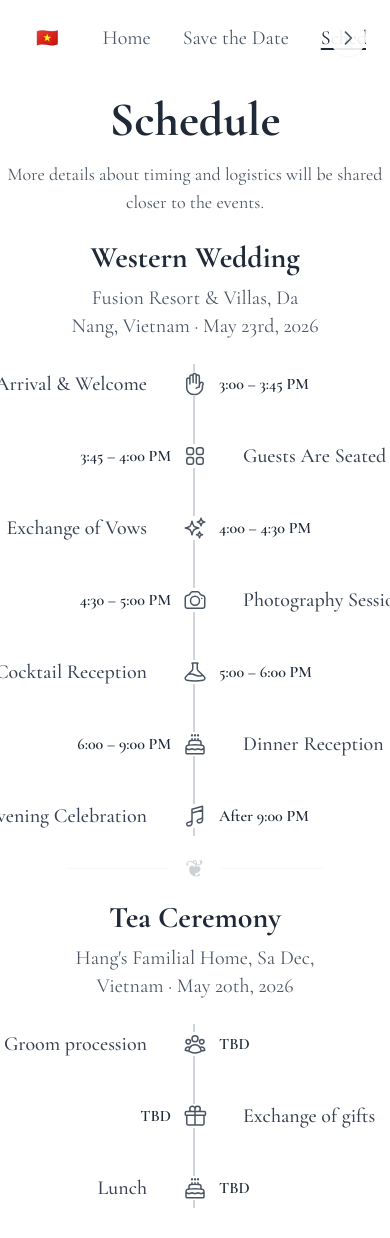
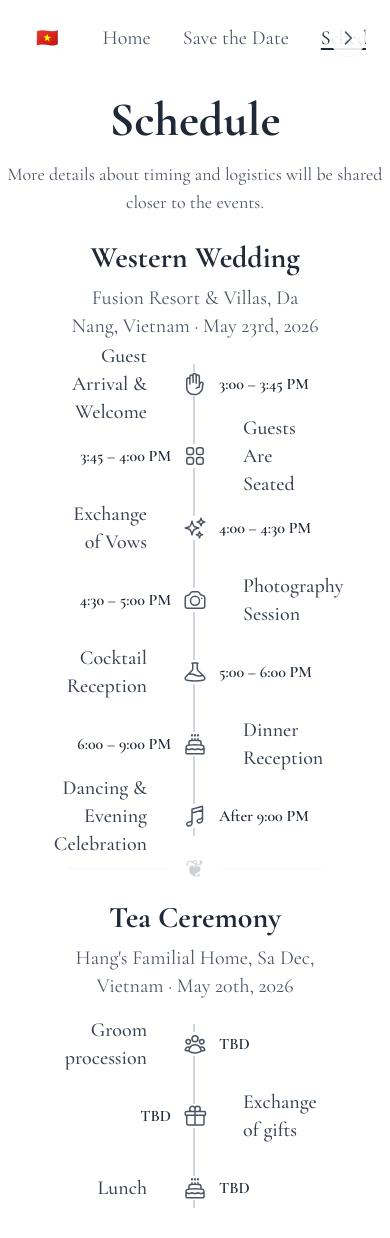
Before and after one commit to ericandoh/wedding, a Next.js app: page /schedule in a window 390 px wide. Shown: the top 1238 px of the page. Built offline with nearby package versions, Linux system fonts and the light colour scheme; a web font is replaced by a local one.

Commit message:
fix schedule page format

```diff
--- a/app/schedule/page.tsx
+++ b/app/schedule/page.tsx
@@ -85,119 +85,119 @@ export default function Schedule() {
                   {/* Timeline Events */}
                   <div className="space-y-8">
                     {/* Event 1: Guest Arrival */}
-                    <div className={`relative flex items-center justify-center min-h-[40px] transition-all duration-500 ${visibleItems.includes(0) ? 'opacity-100 translate-y-0' : 'opacity-0 translate-y-4'}`}>
-                      <div className="absolute left-1/2 transform -translate-x-1/2 z-10 bg-white">
+                    <div className={`group relative flex items-center justify-center min-h-[40px] transition-all duration-500 cursor-pointer ${visibleItems.includes(0) ? 'opacity-100 translate-y-0' : 'opacity-0 translate-y-4'}`}>
+                      <div className="absolute left-1/2 transform -translate-x-1/2 z-10 bg-white transition-transform duration-300 group-hover:scale-125">
                         <HandRaisedIcon className="w-6 h-6 text-gray-600" strokeWidth={1.5} />
                       </div>
-                      <div className="absolute right-1/2 pr-12 text-right">
-                        <div className="text-body text-xl text-gray-700 font-medium whitespace-nowrap">
+                      <div className="absolute right-1/2 pr-12 text-right max-w-[40vw] md:max-w-none transition-transform duration-300 group-hover:scale-110">
+                        <div className="text-body text-xl text-gray-700 font-medium">
                           {t.guestArrivalWelcome}
                         </div>
                       </div>
-                      <div className="absolute left-1/2 pl-6 text-left">
-                        <div className="text-body text-base text-gray-800 font-semibold whitespace-nowrap">
+                      <div className="absolute left-1/2 pl-6 text-left max-w-[40vw] md:max-w-none transition-transform duration-300 group-hover:scale-110">
+                        <div className="text-body text-base text-gray-800 font-semibold">
                           3:00 – 3:45 PM
                         </div>
                       </div>
                     </div>
 
                     {/* Event 2: Guests Seated */}
-                    <div className={`relative flex items-center justify-center min-h-[40px] transition-all duration-500 ${visibleItems.includes(1) ? 'opacity-100 translate-y-0' : 'opacity-0 translate-y-4'}`}>
-                      <div className="absolute left-1/2 transform -translate-x-1/2 z-10 bg-white">
+                    <div className={`group relative flex items-center justify-center min-h-[40px] transition-all duration-500 cursor-pointer ${visibleItems.includes(1) ? 'opacity-100 translate-y-0' : 'opacity-0 translate-y-4'}`}>
+                      <div className="absolute left-1/2 transform -translate-x-1/2 z-10 bg-white transition-transform duration-300 group-hover:scale-125">
                         <Squares2X2Icon className="w-6 h-6 text-gray-600" strokeWidth={1.5} />
                       </div>
-                      <div className="absolute right-1/2 pr-6 text-right">
-                        <div className="text-body text-base text-gray-800 font-semibold whitespace-nowrap">
+                      <div className="absolute right-1/2 pr-6 text-right max-w-[40vw] md:max-w-none transition-transform duration-300 group-hover:scale-110">
+                        <div className="text-body text-base text-gray-800 font-semibold">
                           3:45 – 4:00 PM
                         </div>
                       </div>
-                      <div className="absolute left-1/2 pl-12 text-left">
-                        <div className="text-body text-xl text-gray-700 font-medium whitespace-nowrap">
+                      <div className="absolute left-1/2 pl-12 text-left max-w-[40vw] md:max-w-none transition-transform duration-300 group-hover:scale-110">
+                        <div className="text-body text-xl text-gray-700 font-medium">
                           {t.guestsAreSeated}
                         </div>
                       </div>
                     </div>
 
                     {/* Event 3: Exchange of Vows */}
-                    <div className={`relative flex items-center justify-center min-h-[40px] transition-all duration-500 ${visibleItems.includes(2) ? 'opacity-100 translate-y-0' : 'opacity-0 translate-y-4'}`}>
-                      <div className="absolute left-1/2 transform -translate-x-1/2 z-10 bg-white">
+                    <div className={`group relative flex items-center justify-center min-h-[40px] transition-all duration-500 cursor-pointer ${visibleItems.includes(2) ? 'opacity-100 translate-y-0' : 'opacity-0 translate-y-4'}`}>
+                      <div className="absolute left-1/2 transform -translate-x-1/2 z-10 bg-white transition-transform duration-300 group-hover:scale-125">
                         <SparklesIcon className="w-6 h-6 text-gray-600" strokeWidth={1.5} />
                       </div>
-                      <div className="absolute right-1/2 pr-12 text-right">
-                        <div className="text-body text-xl text-gray-700 font-medium whitespace-nowrap">
+                      <div className="absolute right-1/2 pr-12 text-right max-w-[40vw] md:max-w-none transition-transform duration-300 group-hover:scale-110">
+                        <div className="text-body text-xl text-gray-700 font-medium">
                           {t.exchangeOfVows}
                         </div>
                       </div>
-                      <div className="absolute left-1/2 pl-6 text-left">
-                        <div className="text-body text-base text-gray-800 font-semibold whitespace-nowrap">
+                      <div className="absolute left-1/2 pl-6 text-left max-w-[40vw] md:max-w-none transition-transform duration-300 group-hover:scale-110">
+                        <div className="text-body text-base text-gray-800 font-semibold">
                           4:00 – 4:30 PM
                         </div>
                       </div>
                     </div>
 
                     {/* Event 4: Photography */}
-                    <div className={`relative flex items-center justify-center min-h-[40px] transition-all duration-500 ${visibleItems.includes(3) ? 'opacity-100 translate-y-0' : 'opacity-0 translate-y-4'}`}>
-                      <div className="absolute left-1/2 transform -translate-x-1/2 z-10 bg-white">
+                    <div className={`group relative flex items-center justify-center min-h-[40px] transition-all duration-500 cursor-pointer ${visibleItems.includes(3) ? 'opacity-100 translate-y-0' : 'opacity-0 translate-y-4'}`}>
+                      <div className="absolute left-1/2 transform -translate-x-1/2 z-10 bg-white transition-transform duration-300 group-hover:scale-125">
                         <CameraIcon className="w-6 h-6 text-gray-600" strokeWidth={1.5} />
                       </div>
-                      <div className="absolute right-1/2 pr-6 text-right">
-                        <div className="text-body text-base text-gray-800 font-semibold whitespace-nowrap">
+                      <div className="absolute right-1/2 pr-6 text-right max-w-[40vw] md:max-w-none transition-transform duration-300 group-hover:scale-110">
+                        <div className="text-body text-base text-gray-800 font-semibold">
                           4:30 – 5:00 PM
                         </div>
                       </div>
-                      <div className="absolute left-1/2 pl-12 text-left">
-                        <div className="text-body text-xl text-gray-700 font-medium whitespace-nowrap">
+                      <div className="absolute left-1/2 pl-12 text-left max-w-[40vw] md:max-w-none transition-transform duration-300 group-hover:scale-110">
+                        <div className="text-body text-xl text-gray-700 font-medium">
                           {t.photographySession}
                         </div>
                       </div>
                     </div>
 
                     {/* Event 5: Cocktail Reception */}
-                    <div className={`relative flex items-center justify-center min-h-[40px] transition-all duration-500 ${visibleItems.includes(4) ? 'opacity-100 translate-y-0' : 'opacity-0 translate-y-4'}`}>
-                      <div className="absolute left-1/2 transform -translate-x-1/2 z-10 bg-white">
+                    <div className={`group relative flex items-center justify-center min-h-[40px] transition-all duration-500 cursor-pointer ${visibleItems.includes(4) ? 'opacity-100 translate-y-0' : 'opacity-0 translate-y-4'}`}>
+                      <div className="absolute left-1/2 transform -translate-x-1/2 z-10 bg-white transition-transform duration-300 group-hover:scale-125">
                         <BeakerIcon className="w-6 h-6 text-gray-600" strokeWidth={1.5} />
                       </div>
-                      <div className="absolute right-1/2 pr-12 text-right">
-                        <div className="text-body text-xl text-gray-700 font-medium whitespace-nowrap">
+                      <div className="absolute right-1/2 pr-12 text-right max-w-[40vw] md:max-w-none transition-transform duration-300 group-hover:scale-110">
+                        <div className="text-body text-xl text-gray-700 font-medium">
                           {t.cocktailReception}
                         </div>
                       </div>
-                      <div className="absolute left-1/2 pl-6 text-left">
-                        <div className="text-body text-base text-gray-800 font-semibold whitespace-nowrap">
+                      <div className="absolute left-1/2 pl-6 text-left max-w-[40vw] md:max-w-none transition-transform duration-300 group-hover:scale-110">
+                        <div className="text-body text-base text-gray-800 font-semibold">
                           5:00 – 6:00 PM
                         </div>
                       </div>
                     </div>
 
                     {/* Event 6: Dinner Reception */}
-                    <div className={`relative flex items-center justify-center min-h-[40px] transition-all duration-500 ${visibleItems.includes(5) ? 'opacity-100 translate-y-0' : 'opacity-0 translate-y-4'}`}>
-                      <div className="absolute left-1/2 transform -translate-x-1/2 z-10 bg-white">
+                    <div className={`group relative flex items-center justify-center min-h-[40px] transition-all duration-500 cursor-pointer ${visibleItems.includes(5) ? 'opacity-100 translate-y-0' : 'opacity-0 translate-y-4'}`}>
+                      <div className="absolute left-1/2 transform -translate-x-1/2 z-10 bg-white transition-transform duration-300 group-hover:scale-125">
                         <CakeIcon className="w-6 h-6 text-gray-600" strokeWidth={1.5} />
                       </div>
-                      <div className="absolute right-1/2 pr-6 text-right">
-                        <div className="text-body text-base text-gray-800 font-semibold whitespace-nowrap">
+                      <div className="absolute right-1/2 pr-6 text-right max-w-[40vw] md:max-w-none transition-transform duration-300 group-hover:scale-110">
+                        <div className="text-body text-base text-gray-800 font-semibold">
                           6:00 – 9:00 PM
                         </div>
                       </div>
-                      <div className="absolute left-1/2 pl-12 text-left">
-                        <div className="text-body text-xl text-gray-700 font-medium whitespace-nowrap">
+                      <div className="absolute left-1/2 pl-12 text-left max-w-[40vw] md:max-w-none transition-transform duration-300 group-hover:scale-110">
+                        <div className="text-body text-xl text-gray-700 font-medium">
                           {t.dinnerReception}
                         </div>
                       </div>
                     </div>
 
                     {/* Event 7: Dancing */}
-                    <div className={`relative flex items-center justify-center min-h-[40px] transition-all duration-500 ${visibleItems.includes(6) ? 'opacity-100 translate-y-0' : 'opacity-0 translate-y-4'}`}>
-                      <div className="absolute left-1/2 transform -translate-x-1/2 z-10 bg-white">
+                    <div className={`group relative flex items-center justify-center min-h-[40px] transition-all duration-500 cursor-pointer ${visibleItems.includes(6) ? 'opacity-100 translate-y-0' : 'opacity-0 translate-y-4'}`}>
+                      <div className="absolute left-1/2 transform -translate-x-1/2 z-10 bg-white transition-transform duration-300 group-hover:scale-125">
                         <MusicalNoteIcon className="w-6 h-6 text-gray-600" strokeWidth={1.5} />
                       </div>
-                      <div className="absolute right-1/2 pr-12 text-right">
-                        <div className="text-body text-xl text-gray-700 font-medium whitespace-nowrap">
+                      <div className="absolute right-1/2 pr-12 text-right max-w-[40vw] md:max-w-none transition-transform duration-300 group-hover:scale-110">
+                        <div className="text-body text-xl text-gray-700 font-medium">
                           {t.dancingEveningCelebration}
                         </div>
                       </div>
-                      <div className="absolute left-1/2 pl-6 text-left">
-                        <div className="text-body text-base text-gray-800 font-semibold whitespace-nowrap">
+                      <div className="absolute left-1/2 pl-6 text-left max-w-[40vw] md:max-w-none transition-transform duration-300 group-hover:scale-110">
+                        <div className="text-body text-base text-gray-800 font-semibold">
                           After 9:00 PM
                         </div>
                       </div>
@@ -232,51 +232,51 @@ export default function Schedule() {
                   {/* Timeline Events */}
                   <div className="space-y-8">
                     {/* Event 1: Groom Procession */}
-                    <div className={`relative flex items-center justify-center min-h-[40px] transition-all duration-500 ${visibleTeaItems.includes(0) ? 'opacity-100 translate-y-0' : 'opacity-0 translate-y-4'}`}>
-                      <div className="absolute left-1/2 transform -translate-x-1/2 z-10 bg-white">
+                    <div className={`group relative flex items-center justify-center min-h-[40px] transition-all duration-500 cursor-pointer ${visibleTeaItems.includes(0) ? 'opacity-100 translate-y-0' : 'opacity-0 translate-y-4'}`}>
+                      <div className="absolute left-1/2 transform -translate-x-1/2 z-10 bg-white transition-transform duration-300 group-hover:scale-125">
                         <UserGroupIcon className="w-6 h-6 text-gray-600" strokeWidth={1.5} />
                       </div>
-                      <div className="absolute right-1/2 pr-12 text-right">
-                        <div className="text-body text-xl text-gray-700 font-medium whitespace-nowrap">
+                      <div className="absolute right-1/2 pr-12 text-right max-w-[40vw] md:max-w-none transition-transform duration-300 group-hover:scale-110">
+                        <div className="text-body text-xl text-gray-700 font-medium">
                           {t.groomProcession}
                         </div>
                       </div>
-                      <div className="absolute left-1/2 pl-6 text-left">
-                        <div className="text-body text-base text-gray-800 font-semibold whitespace-nowrap">
+                      <div className="absolute left-1/2 pl-6 text-left max-w-[40vw] md:max-w-none transition-transform duration-300 group-hover:scale-110">
+                        <div className="text-body text-base text-gray-800 font-semibold">
                           TBD
                         </div>
                       </div>
                     </div>
 
                     {/* Event 2: Exchange of Gifts */}
-                    <div className={`relative flex items-center justify-center min-h-[40px] transition-all duration-500 ${visibleTeaItems.includes(1) ? 'opacity-100 translate-y-0' : 'opacity-0 translate-y-4'}`}>
-                      <div className="absolute left-1/2 transform -translate-x-1/2 z-10 bg-white">
+                    <div className={`group relative flex items-center justify-center min-h-[40px] transition-all duration-500 cursor-pointer ${visibleTeaItems.includes(1) ? 'opacity-100 translate-y-0' : 'opacity-0 translate-y-4'}`}>
+                      <div className="absolute left-1/2 transform -translate-x-1/2 z-10 bg-white transition-transform duration-300 group-hover:scale-125">
                         <GiftIcon className="w-6 h-6 text-gray-600" strokeWidth={1.5} />
                       </div>
-                      <div className="absolute right-1/2 pr-6 text-right">
-                        <div className="text-body text-base text-gray-800 font-semibold whitespace-nowrap">
+                      <div className="absolute right-1/2 pr-6 text-right max-w-[40vw] md:max-w-none transition-transform duration-300 group-hover:scale-110">
+                        <div className="text-body text-base text-gray-800 font-semibold">
                           TBD
                         </div>
                       </div>
-                      <div className="absolute left-1/2 pl-12 text-left">
-                        <div className="text-body text-xl text-gray-700 font-medium whitespace-nowrap">
+                      <div className="absolute left-1/2 pl-12 text-left max-w-[40vw] md:max-w-none transition-transform duration-300 group-hover:scale-110">
+                        <div className="text-body text-xl text-gray-700 font-medium">
                           {t.exchangeOfGifts}
                         </div>
                       </div>
                     </div>
 
                     {/* Event 3: Lunch */}
-                    <div className={`relative flex items-center justify-center min-h-[40px] transition-all duration-500 ${visibleTeaItems.includes(2) ? 'opacity-100 translate-y-0' : 'opacity-0 translate-y-4'}`}>
-                      <div className="absolute left-1/2 transform -translate-x-1/2 z-10 bg-white">
+                    <div className={`group relative flex items-center justify-center min-h-[40px] transition-all duration-500 cursor-pointer ${visibleTeaItems.includes(2) ? 'opacity-100 translate-y-0' : 'opacity-0 translate-y-4'}`}>
+                      <div className="absolute left-1/2 transform -translate-x-1/2 z-10 bg-white transition-transform duration-300 group-hover:scale-125">
                         <CakeIcon className="w-6 h-6 text-gray-600" strokeWidth={1.5} />
                       </div>
-                      <div className="absolute right-1/2 pr-12 text-right">
-                        <div className="text-body text-xl text-gray-700 font-medium whitespace-nowrap">
+                      <div className="absolute right-1/2 pr-12 text-right max-w-[40vw] md:max-w-none transition-transform duration-300 group-hover:scale-110">
+                        <div className="text-body text-xl text-gray-700 font-medium">
                           {t.lunch}
                         </div>
                       </div>
-                      <div className="absolute left-1/2 pl-6 text-left">
-                        <div className="text-body text-base text-gray-800 font-semibold whitespace-nowrap">
+                      <div className="absolute left-1/2 pl-6 text-left max-w-[40vw] md:max-w-none transition-transform duration-300 group-hover:scale-110">
+                        <div className="text-body text-base text-gray-800 font-semibold">
                           TBD
                         </div>
                       </div>
```
